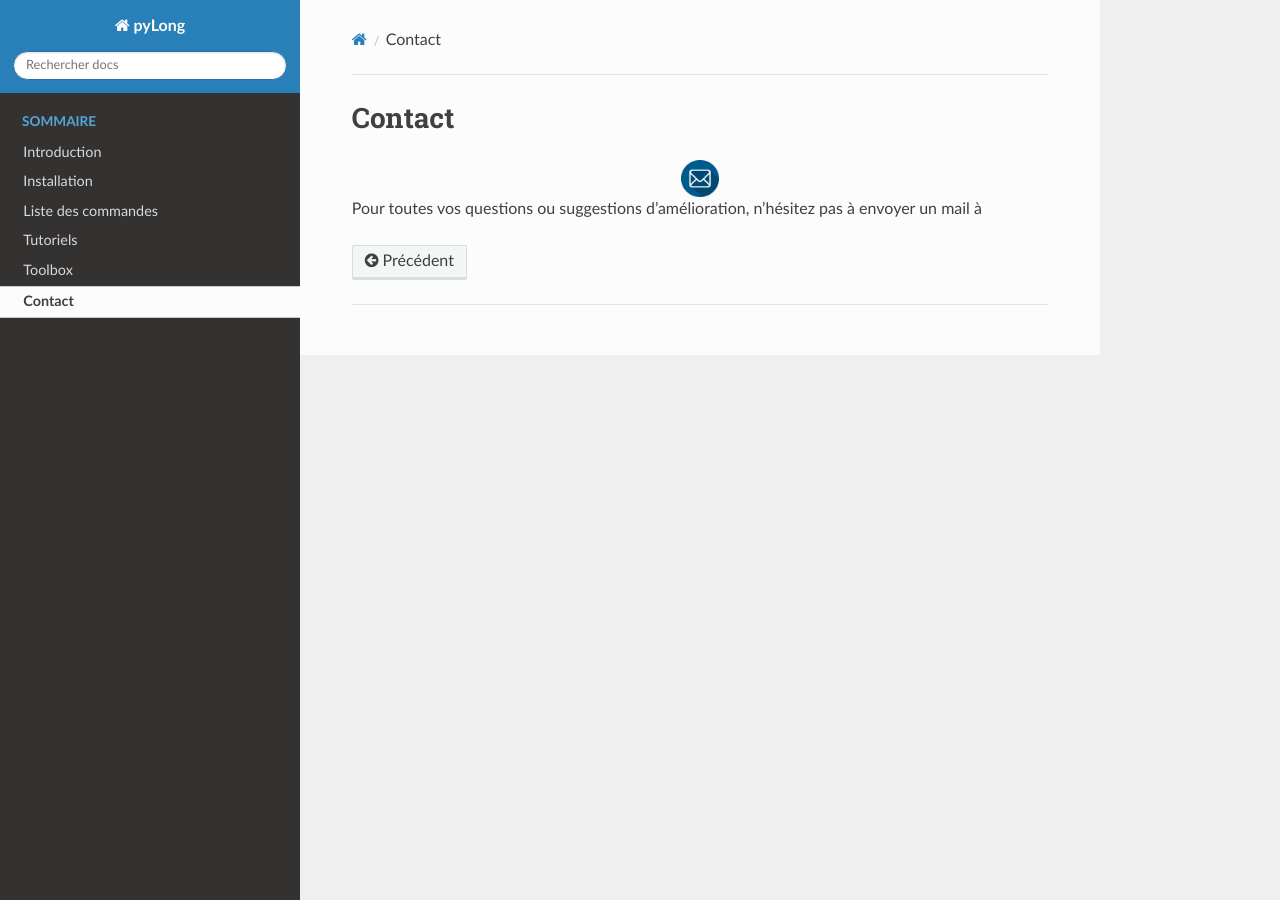
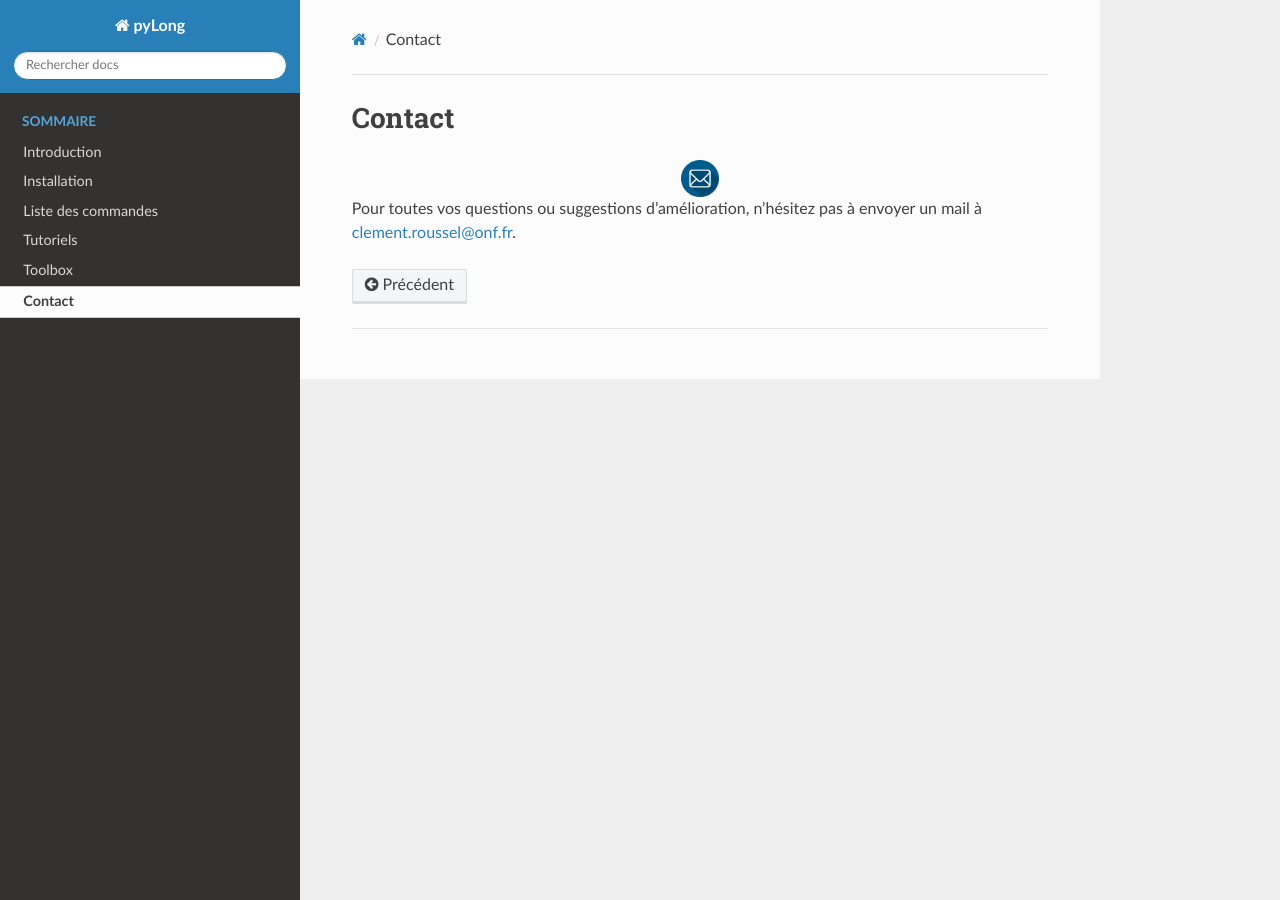
Before and after one commit to clementroussel/pyLong-doc, a Sphinx documentation site: the page built from docs/source/contact.rst, in a window 1280 px wide. Built offline with Sphinx 7.4.7 and the Read the Docs theme 2.0.0, drawn with Linux system fonts in a browser that asks for light colours.

Commit message:
Update contact.rst

```diff
--- a/docs/source/contact.rst
+++ b/docs/source/contact.rst
@@ -5,4 +5,6 @@ Contact
    :align: center
    :scale: 75%
 
-Pour toutes vos questions ou suggestions d'amélioration, n'hésitez pas à envoyer un mail à
+Pour toutes vos questions ou suggestions d'amélioration, n'hésitez pas à envoyer un mail à `clement.roussel@onf.fr`_.
+
+.. _clement.roussel@onf.fr: clement.roussel@onf.fr
```
